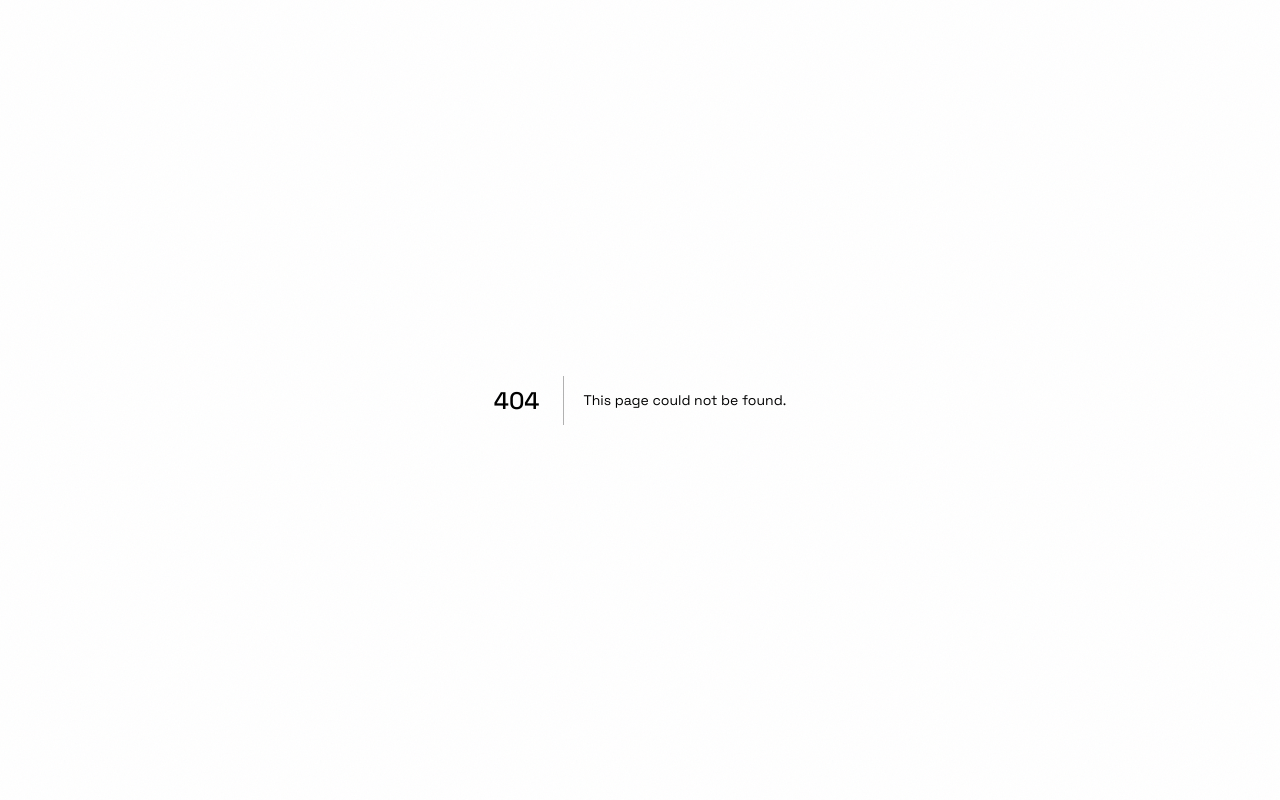
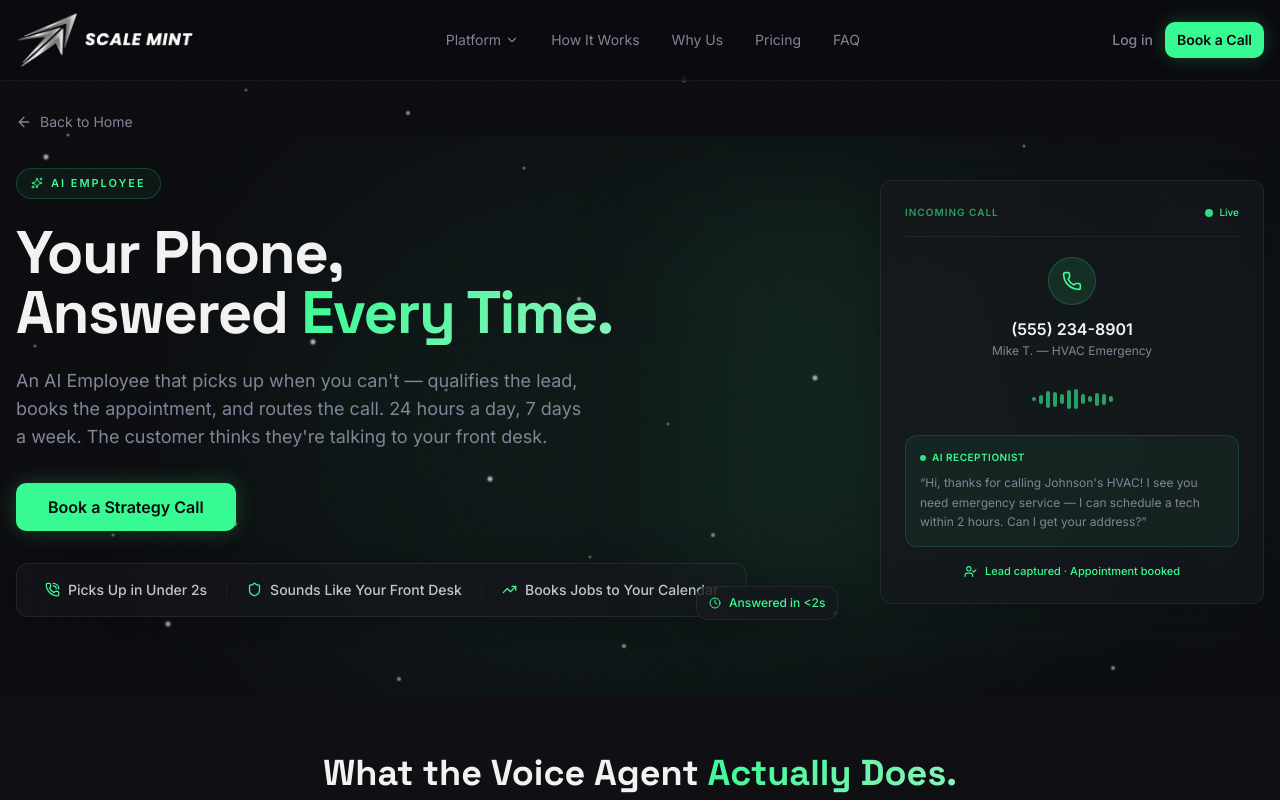
Before and after one commit to jcdammert/scale-mint, a Next.js app: page /ai-employee in a window 1280 px wide. Before the commit this address had no page. Shown: the top 800 px of the page. Built offline with nearby package versions, Linux system fonts and the light colour scheme.

Commit message:
Rebrand AI Voice → AI Employee, move route to /ai-employee

```diff
--- a/src/app/services/ai-voice/layout.tsx
+++ b/src/app/ai-employee/layout.tsx
@@ -2,15 +2,15 @@ import type { Metadata } from "next";
 import { jsonLd, serviceSchema, breadcrumbSchema } from "@/lib/seo";
 
 export const metadata: Metadata = {
-  title: "AI Voice Receptionist for Contractors",
+  title: "AI Employee for Contractors",
   description:
-    "Stop losing jobs to missed calls. Our AI voice answers 24/7, qualifies the lead, books the estimate, and sends every detail to your CRM in real time.",
-  alternates: { canonical: "/services/ai-voice" },
+    "Stop losing jobs to missed calls. Our AI Employee answers 24/7, qualifies the lead, books the estimate, and sends every detail to your CRM in real time.",
+  alternates: { canonical: "/ai-employee" },
   openGraph: {
-    title: "AI Voice Receptionist for Contractors | Scale Mint",
+    title: "AI Employee for Contractors | Scale Mint",
     description:
-      "AI voice that answers, qualifies, and books — 24/7, in your business voice.",
-    url: "/services/ai-voice",
+      "An AI Employee that answers, qualifies, and books — 24/7, in your business voice.",
+    url: "/ai-employee",
   },
 };
 
@@ -22,11 +22,11 @@ export default function Layout({ children }: { children: React.ReactNode }) {
         dangerouslySetInnerHTML={{
           __html: jsonLd(
             serviceSchema({
-              name: "AI Voice Receptionist for Contractors",
+              name: "AI Employee for Contractors",
               description:
-                "AI voice answering and booking system for home service businesses — 24/7 lead capture and qualification.",
-              url: "/services/ai-voice",
-              serviceType: "AI Voice",
+                "AI Employee answering and booking system for home service businesses — 24/7 lead capture and qualification.",
+              url: "/ai-employee",
+              serviceType: "AI Employee",
             })
           ),
         }}
@@ -38,7 +38,7 @@ export default function Layout({ children }: { children: React.ReactNode }) {
             breadcrumbSchema([
               { name: "Home", url: "/" },
               { name: "Services", url: "/" },
-              { name: "AI Voice", url: "/services/ai-voice" },
+              { name: "AI Employee", url: "/ai-employee" },
             ])
           ),
         }}
--- a/src/app/services/ai-voice/page.tsx
+++ b/src/app/ai-employee/page.tsx
@@ -395,7 +395,7 @@ export default function AIVoicePage() {
               >
                 <Sparkles size={12} className="text-primary" />
                 <span className="text-[11px] font-semibold uppercase tracking-[0.18em] text-primary">
-                  AI Voice Agents
+                  AI Employee
                 </span>
               </motion.div>
 
@@ -415,7 +415,7 @@ export default function AIVoicePage() {
                 transition={{ duration: 0.7, delay: 0.15 }}
                 className="mt-6 max-w-xl text-base leading-relaxed text-muted-foreground md:text-lg"
               >
-                AI voice agents that pick up when you can&apos;t — qualify the lead, book the appointment, and route the call. 24 hours a day, 7 days a week. The customer thinks they&apos;re talking to your front desk.
+                An AI Employee that picks up when you can&apos;t — qualifies the lead, books the appointment, and routes the call. 24 hours a day, 7 days a week. The customer thinks they&apos;re talking to your front desk.
               </motion.p>
 
               <motion.div
--- a/src/app/demo/page.tsx
+++ b/src/app/demo/page.tsx
@@ -691,13 +691,13 @@ export default function DemoPage() {
 
       <div className="w-full h-px bg-white/5" />
 
-      {/* -- 12. AI Voice Assistant ------------------------------------------- */}
+      {/* -- 12. AI Employee ------------------------------------------- */}
       <SectionWrapper>
         <div className="flex flex-col gap-6">
           <div className="flex flex-col gap-3">
             <CategoryBadge type="ai" />
             <h2 className="font-heading text-2xl font-bold text-white">
-              AI Voice Assistant
+              AI Employee
             </h2>
             <p className="text-zinc-400 text-sm leading-relaxed">
               A real-sounding AI that answers your phones — handles inbound
@@ -796,7 +796,7 @@ export default function DemoPage() {
                   items: [
                     { label: "Automated Follow-Up Sequences", included: true },
                     { label: "Review Automation", included: true },
-                    { label: "AI Voice Assistant", included: false },
+                    { label: "AI Employee", included: false },
                     { label: "AI Text Assistant", included: false },
                   ],
                 },
@@ -884,7 +884,7 @@ export default function DemoPage() {
                   items: [
                     { label: "Automated Follow-Up Sequences", included: true },
                     { label: "Review Automation", included: true },
-                    { label: "AI Voice Assistant", included: true },
+                    { label: "AI Employee", included: true },
                     { label: "AI Text Assistant", included: true },
                   ],
                 },
@@ -992,7 +992,7 @@ export default function DemoPage() {
                 <span className="text-purple-300 font-semibold">
                   Add-On — AI Employee:{" "}
                 </span>
-                Full AI voice + text assistant stack. Handles inbound calls,
+                Full AI Employee + text assistant stack. Handles inbound calls,
                 texts, qualifies leads, and books appointments. From
                 $297/mo added to any Business OS plan.
               </p>
--- a/src/app/how-it-works/layout.tsx
+++ b/src/app/how-it-works/layout.tsx
@@ -49,7 +49,7 @@ const howToSchema = {
       "@type": "HowToStep",
       position: 2,
       name: "Build",
-      text: "We install the CRM, pipelines, follow-up sequences, AI voice, and integrations — fully configured for your business.",
+      text: "We install the CRM, pipelines, follow-up sequences, AI Employee, and integrations — fully configured for your business.",
     },
     {
       "@type": "HowToStep",
--- a/src/app/layout.tsx
+++ b/src/app/layout.tsx
@@ -15,12 +15,12 @@ export const metadata: Metadata = {
     template: "%s | Scale Mint",
   },
   description:
-    "Scale Mint installs the platform, follow-up, marketing, and AI voice systems that turn missed calls into booked jobs for roofing, HVAC, pressure washing, epoxy, remodeling, and other home service crews.",
+    "Scale Mint installs the platform, follow-up, marketing, and AI Employee systems that turn missed calls into booked jobs for roofing, HVAC, pressure washing, epoxy, remodeling, and other home service crews.",
   keywords: [
     "home service marketing",
     "contractor CRM",
     "missed call text back",
-    "AI voice for contractors",
+    "AI Employee for contractors",
     "lead follow-up automation",
     "Google Ads for contractors",
     "Meta Ads for home services",
--- a/src/app/page.tsx
+++ b/src/app/page.tsx
@@ -14,7 +14,7 @@ export const metadata: Metadata = {
   title:
     "Scale Mint — Sales & Follow-Up Systems for Home Service Businesses",
   description:
-    "Install the platform, follow-up automations, and AI voice that turn missed calls into booked jobs. Built and managed for roofing, HVAC, pressure washing, epoxy, and remodeling crews.",
+    "Install the platform, follow-up automations, and AI Employee that turn missed calls into booked jobs. Built and managed for roofing, HVAC, pressure washing, epoxy, and remodeling crews.",
   alternates: { canonical: "/" },
 };
 
@@ -22,7 +22,7 @@ const HOME_FAQS = [
   {
     question: "What does Scale Mint actually do?",
     answer:
-      "We install and run the sales follow-up system for home service businesses — CRM, pipeline, missed-call text-back, AI voice, marketing, and automations. You stop losing leads to slow follow-up, and you stop juggling tools.",
+      "We install and run the sales follow-up system for home service businesses — CRM, pipeline, missed-call text-back, AI Employee, marketing, and automations. You stop losing leads to slow follow-up, and you stop juggling tools.",
   },
   {
     question: "Who is this built for?",
--- a/src/app/pricing/layout.tsx
+++ b/src/app/pricing/layout.tsx
@@ -28,7 +28,7 @@ const FAQS = [
   {
     question: "Are there usage fees?",
     answer:
-      "SMS and AI voice usage are billed at cost. Everything else is included in the flat monthly.",
+      "SMS and AI Employee usage are billed at cost. Everything else is included in the flat monthly.",
   },
 ];
 
--- a/src/components/Navbar.tsx
+++ b/src/components/Navbar.tsx
@@ -10,7 +10,7 @@ const serviceLinks = [
   { label: "Meta Ads", href: "/meta-ads", icon: Megaphone },
   { label: "SEO", href: "/seo", icon: TrendingUp },
   { label: "Custom Websites", href: "/services/ai-websites", icon: Globe },
-  { label: "AI Employee", href: "/services/ai-voice", icon: Phone },
+  { label: "AI Employee", href: "/ai-employee", icon: Phone },
 ];
 
 const navLinks = [
--- a/src/components/ServicesSection.tsx
+++ b/src/components/ServicesSection.tsx
@@ -81,7 +81,7 @@ const addOns = [
     description:
       "Answers your phone, replies to texts, qualifies the lead, and books the job — even when you're on a roof at 7pm.",
     note: "Custom quoted.",
-    href: "/services/ai-voice",
+    href: "/ai-employee",
   },
 ];
 
--- a/src/lib/seo.ts
+++ b/src/lib/seo.ts
@@ -23,7 +23,7 @@ export const organizationSchema = {
   email: BUSINESS_EMAIL,
   telephone: BUSINESS_PHONE,
   description:
-    "Scale Mint installs sales follow-up, AI voice, marketing, and business software systems for home service contractors — roofing, HVAC, pressure washing, epoxy, junk removal, remodeling, and more.",
+    "Scale Mint installs sales follow-up, AI Employee, marketing, and business software systems for home service contractors — roofing, HVAC, pressure washing, epoxy, junk removal, remodeling, and more.",
   address: {
     "@type": "PostalAddress",
     addressLocality: BUSINESS_LOCATION.city,
@@ -38,7 +38,7 @@ export const organizationSchema = {
   knowsAbout: [
     "Lead follow-up automation",
     "Missed-call text-back",
-    "AI voice receptionist",
+    "AI Employee receptionist",
     "Local service marketing",
     "Google Ads for contractors",
     "Meta Ads for contractors",
@@ -48,7 +48,7 @@ export const organizationSchema = {
   serviceType: [
     "Business Software",
     "Marketing",
-    "AI Voice",
+    "AI Employee",
     "Custom AI",
     "Workflow Automation",
     "Custom Websites",
@@ -127,7 +127,7 @@ export const ALL_ROUTES = [
   { path: "/business-software", priority: 0.9, changeFrequency: "monthly" as const },
   { path: "/meta-ads", priority: 0.9, changeFrequency: "monthly" as const },
   { path: "/seo", priority: 0.9, changeFrequency: "monthly" as const },
-  { path: "/services/ai-voice", priority: 0.9, changeFrequency: "monthly" as const },
+  { path: "/ai-employee", priority: 0.9, changeFrequency: "monthly" as const },
   { path: "/services/ai-websites", priority: 0.9, changeFrequency: "monthly" as const },
   { path: "/services/custom-ai", priority: 0.8, changeFrequency: "monthly" as const },
   { path: "/services/smart-assistants", priority: 0.8, changeFrequency: "monthly" as const },
```
